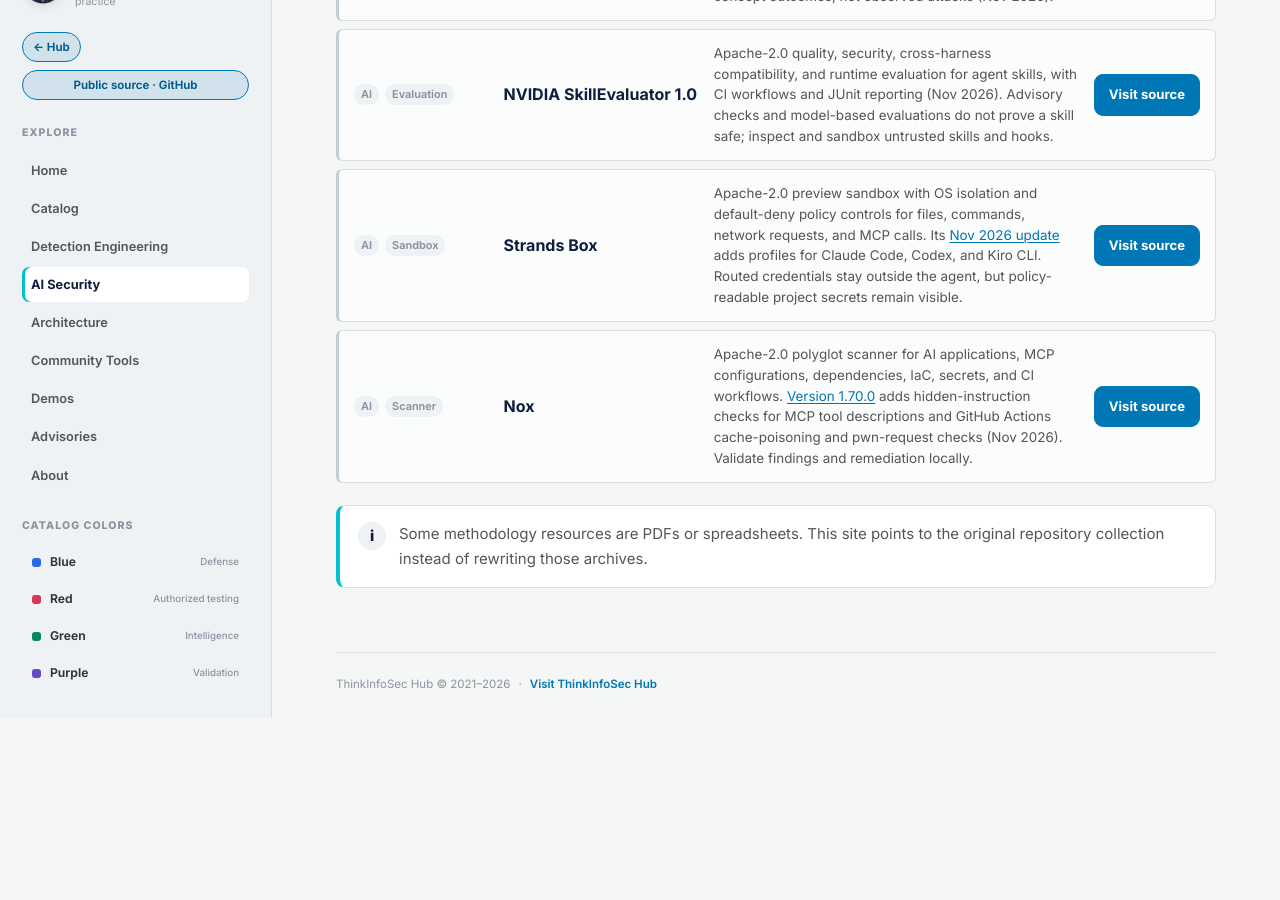
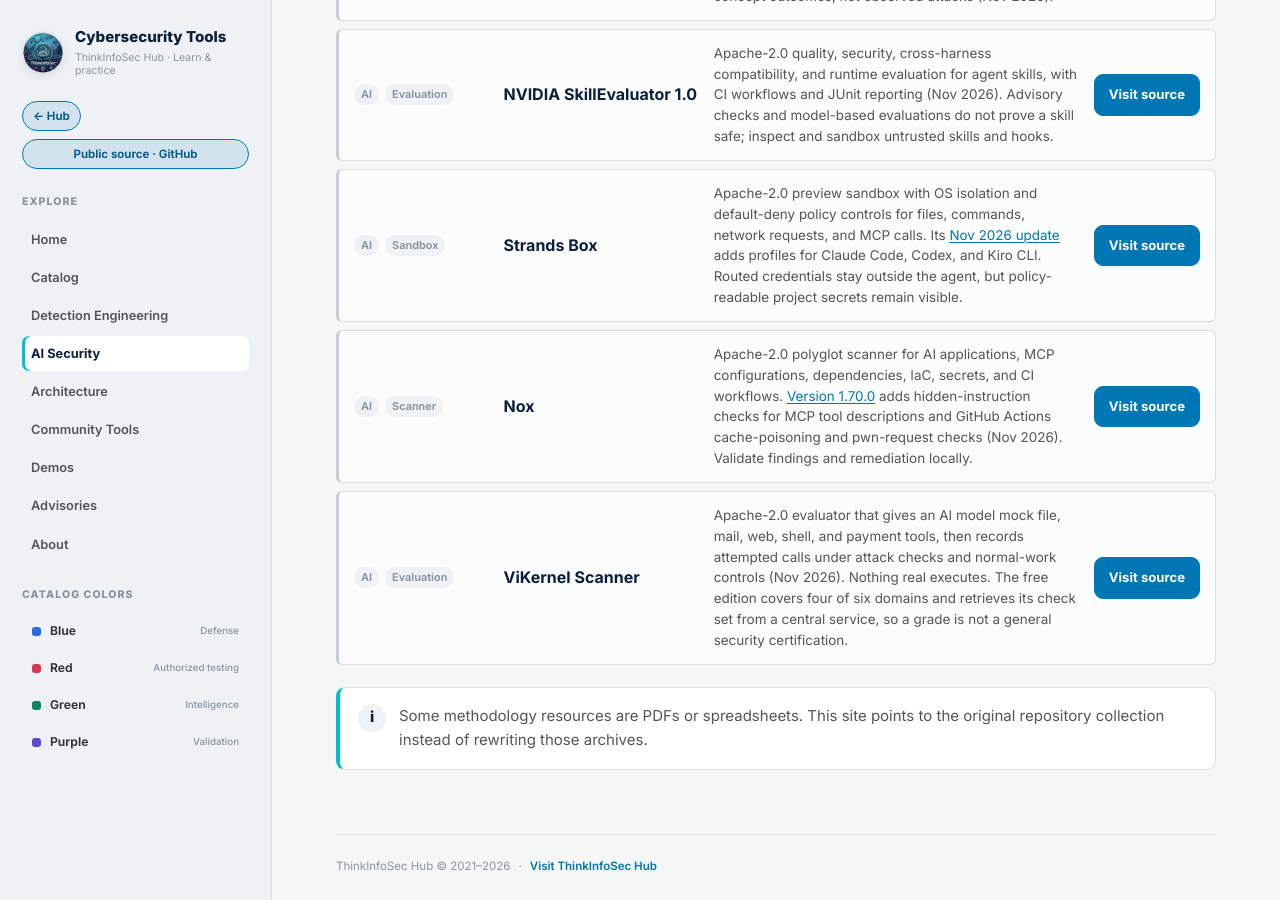
Before and after one commit to amcamillo/Cybersecurity_Tools, a Jekyll site: the page built from docs/03-ai-security/index.md, in a window 1280 px wide and 900 px high, scrolled down 1880 px. Built offline with Jekyll 4.4.1, drawn with Linux system fonts in a browser that asks for light colours; before the commit the page ends 2598 px from its top, so only the background shows below that; some of the changed text lies outside the part shown.

Commit message:
content: add ViKernel Scanner
Co-authored-by: Autoisland <Autoisland@users.noreply.github.com>

```diff
--- a/docs/03-ai-security/index.md
+++ b/docs/03-ai-security/index.md
@@ -104,6 +104,12 @@ permalink: /ai-security/
     <p>Apache-2.0 polyglot scanner for AI applications, MCP configurations, dependencies, IaC, secrets, and CI workflows. <a href="https://github.com/Nox-HQ/nox/releases/tag/v1.70.0">Version 1.70.0</a> adds hidden-instruction checks for MCP tool descriptions and GitHub Actions cache-poisoning and pwn-request checks (Nov 2026). Validate findings and remediation locally.</p>
     <a class="button" href="https://github.com/Nox-HQ/nox">Visit source</a>
   </article>
+  <article class="card" data-filter-item data-tags="AI,Evaluation,Tool use">
+    <div class="card__meta"><span class="category-chip">AI</span><span class="category-chip">Evaluation</span></div>
+    <h3>ViKernel Scanner</h3>
+    <p>Apache-2.0 evaluator that gives an AI model mock file, mail, web, shell, and payment tools, then records attempted calls under attack checks and normal-work controls (Nov 2026). Nothing real executes. The free edition covers four of six domains and retrieves its check set from a central service, so a grade is not a general security certification.</p>
+    <a class="button" href="https://github.com/final-bench/vikernel-scanner">Visit source</a>
+  </article>
 </div>
 </section>
 
```
Also changed, not shown: docs/01-catalog/blue.md (+6 -0 lines), README.md.
